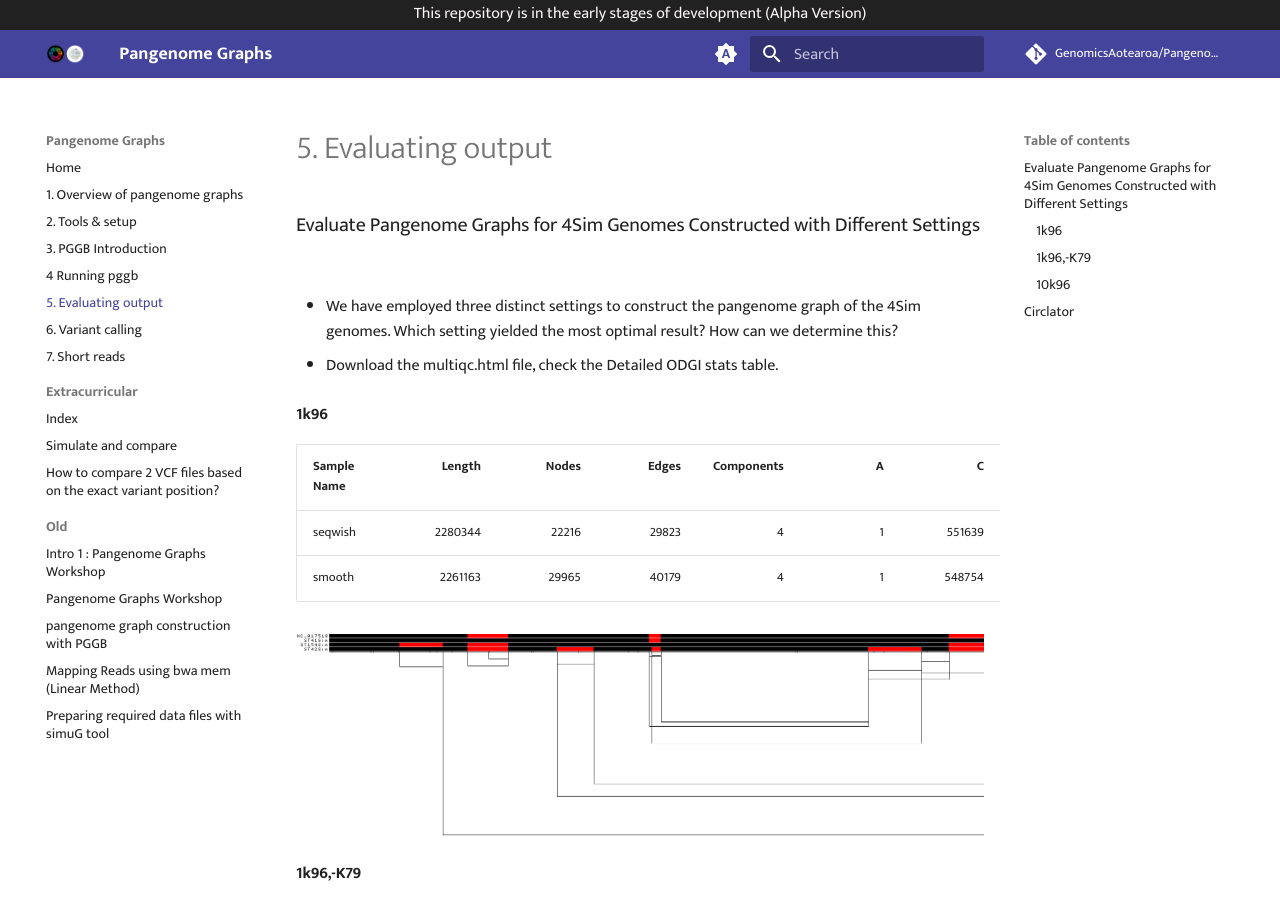
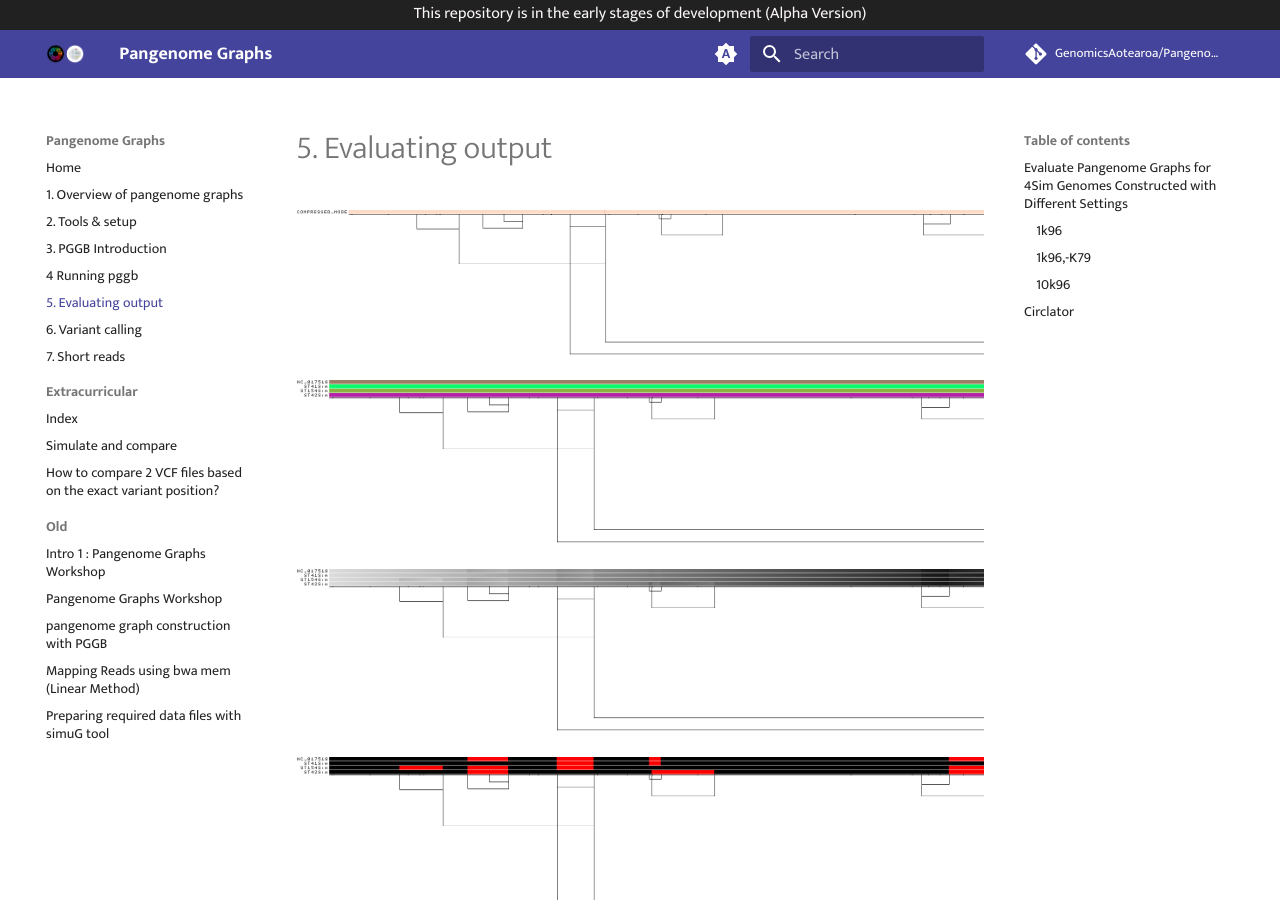
Before and after one commit to GenomicsAotearoa/Pangenome-Graphs-Workshop, an MkDocs documentation site: the page built from docs/5_Evaluating_pggb_output.md, in a window 1280 px wide and 900 px high. Built offline with MkDocs 1.6.1 and Material for MkDocs 9.7.7, drawn with Linux system fonts in a browser that asks for light colours; comment, search, counter and statistics services are not loaded.

```diff
--- a/docs/5_Evaluating_pggb_output.md
+++ b/docs/5_Evaluating_pggb_output.md
@@ -1,4 +1,20 @@
 # 5. Evaluating output
+
+![ODGI Compressed 1D visualization](theme_figures/ODGI-Compressed-1D.png)
+
+![ODGI 1D visualization](theme_figures/ODGI-1D.png)
+
+![ODGI 1D visualization by path position](theme_figures/ODGI-Path-Position-1D.png)
+
+![ODGI 1D visualization by path orientation](theme_figures/ODGI-Path-Orientation-1D.png)
+
+![ODGI 1D visualization by node depth](theme_figures/ODGI-Node-Depth-1D.png)
+
+![ODGI 1D visualization by uncalled bases](theme_figures/ODGI-Uncalled-1D.png)
+
+![ODGI 2D drawing](theme_figures/ODGI-2D.png)
+
+
 ### Evaluate Pangenome Graphs for 4Sim Genomes Constructed with Different Settings
 - We have employed three distinct settings to construct the pangenome graph of the 4Sim genomes. Which setting yielded the most optimal result? How can we determine this?
 
```
